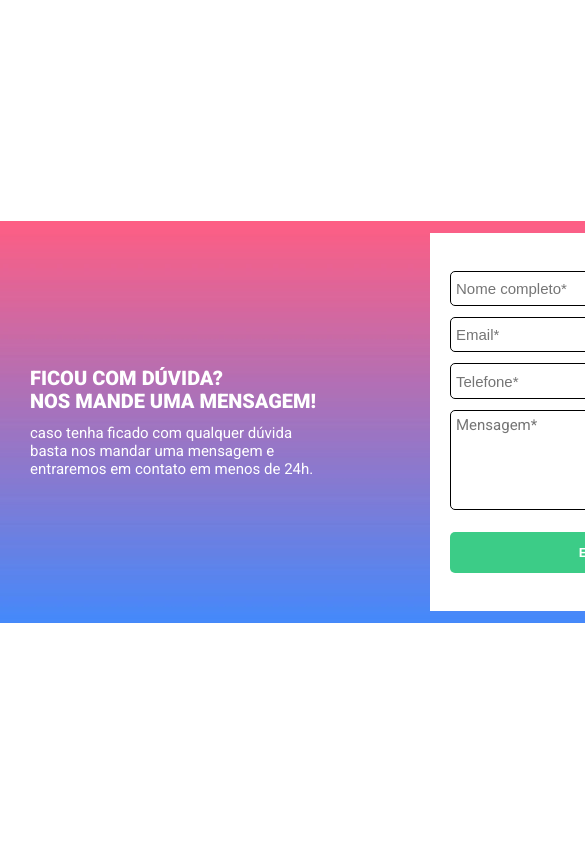
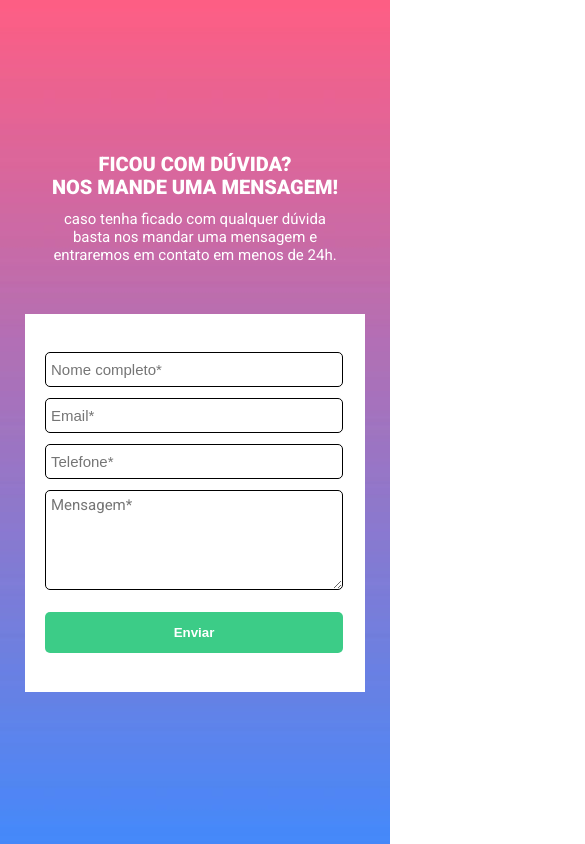
Before and after one commit to TalitaSalless/formulario, a plain HTML site: page index.html in a window 390 px wide. Shown: the top 844 px of the page, 585 px wide, since content can reach past the window. Drawn offline with Linux system fonts and the light colour scheme.

Commit message:
Responsivo

```diff
--- a/css/responsive.css
+++ b/css/responsive.css
@@ -1,3 +1,45 @@
-@media (min-width: 400px){
-
+@media (max-width: 480px){
+    body{
+        max-height: 100vh;
+        min-width: 100%;
+    }
+    .conteudo-principal {
+        height: 100vh;
+        flex-direction: column;
+        gap: 50px;
+    }
+    .texto {
+        width: 80%;
+        display: flex;
+        flex-direction: column;
+        align-items: center;
+    }
+    .texto h1 {
+        text-align: center;
+    }
+    .texto p {
+        text-align: center;
+    }
 }
+@media (max-width: 688px) {
+    body{
+        max-height: 100vh;
+        min-width: 100%;
+    }
+    .conteudo-principal {
+        height: 100vh;
+        flex-direction: column;
+        gap: 50px;
+    }
+    .texto {
+        align-items: center;
+        display: flex;
+        flex-direction: column;
+    }
+    .texto h1 {
+        text-align: center;
+    }
+    .texto p {
+        text-align: center;
+    }
+}
```
